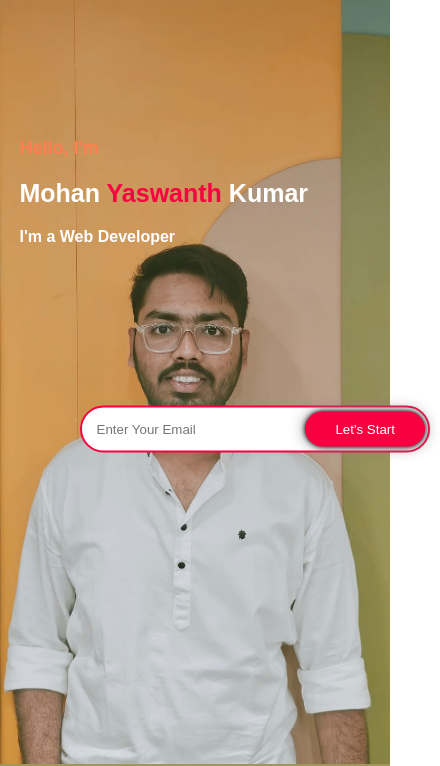
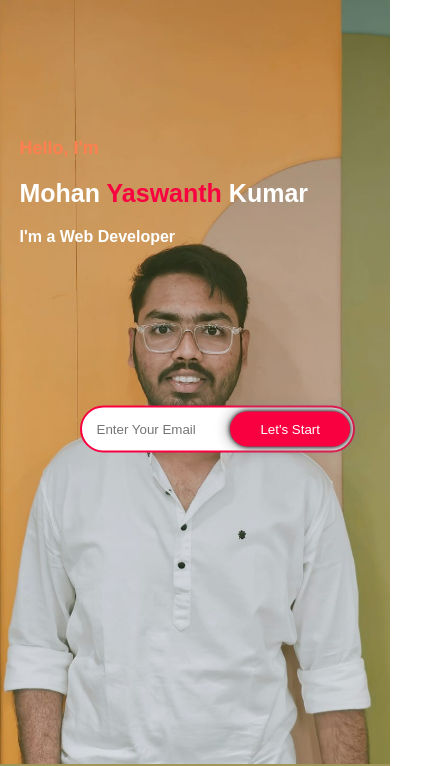
Before and after one commit to mohanyaswanthkumar/portfolio, a plain HTML site: page index.html in a window 390 px wide. Shown: the part 80-846 px from the top of the page, 440 px wide, since content can reach past the window. Drawn offline with Linux system fonts and the light colour scheme.

Commit message:
Update style.css

```diff
--- a/style.css
+++ b/style.css
@@ -419,11 +419,10 @@ ul li {
     .content {
         left: 5%;
         top: 45%;
-        max-width:fit-content;
     }
 
   .newslatter{
-    margin-right: auto;
+    margin-right: 75px;
   }
 
     .education,
```
